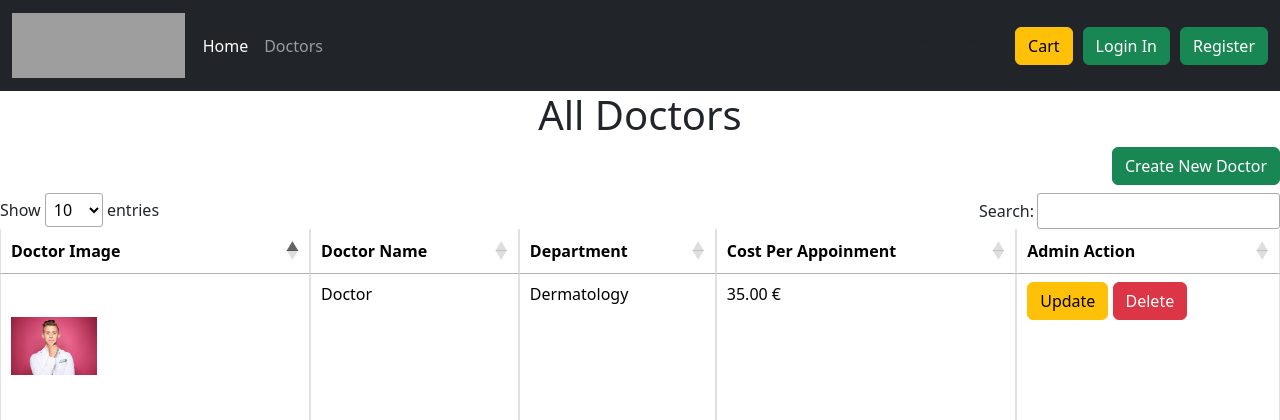
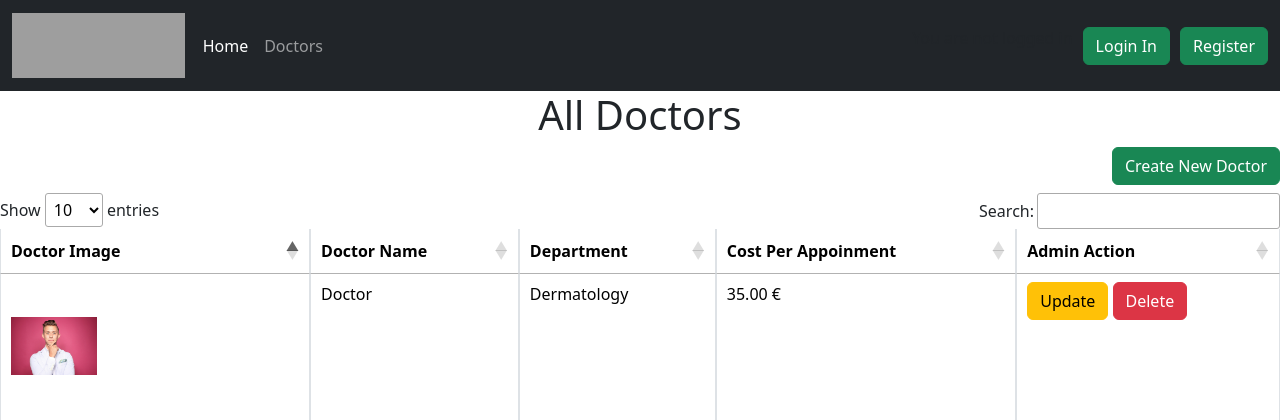
Before and after one commit to NidhiAnandan12/x23286873_cloud_devops_sec, a Django app: page /viewdoctor in a window 1280 px wide. Shown: the top 420 px of the page. Run offline with Django 5.2, Linux system fonts and the light colour scheme; data comes from the database, SQL or seed files in the repository; some libraries are stand-ins or nearby versions; grey boxes are pictures that could not be loaded.

Commit message:
Update header.html

```diff
--- a/doctor_app/templates/doctor_app/header.html
+++ b/doctor_app/templates/doctor_app/header.html
@@ -49,7 +49,6 @@
 
     {% else %}
     <p>You are not logged in</p>
-    <a href="{%url 'login' %}" class="btn btn-warning" style="margin-left: 10px;">Cart</a>
     <a href="{%url 'login' %}" class="btn btn-success" style="margin-left: 10px;">Login In</a>
     <a href="{%url 'register' %}" class="btn btn-success" style="margin-left: 10px;">Register</a>
 
```
